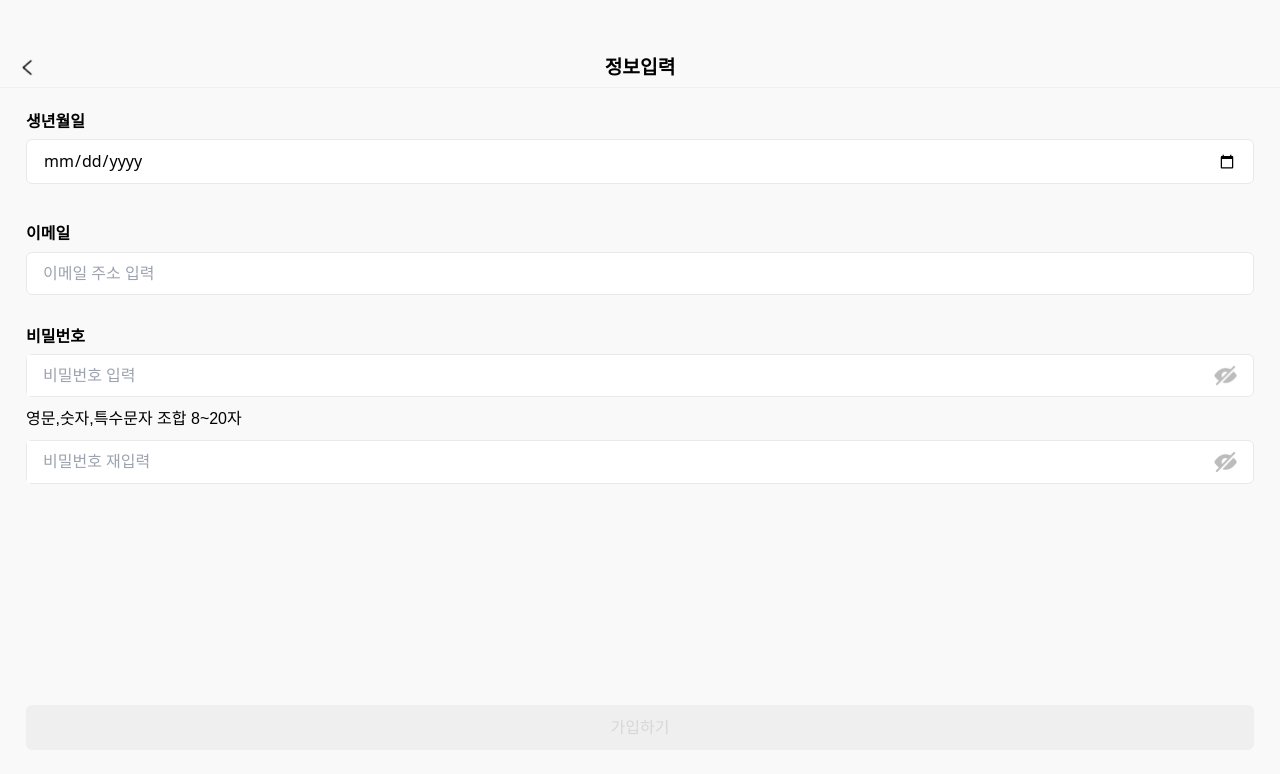
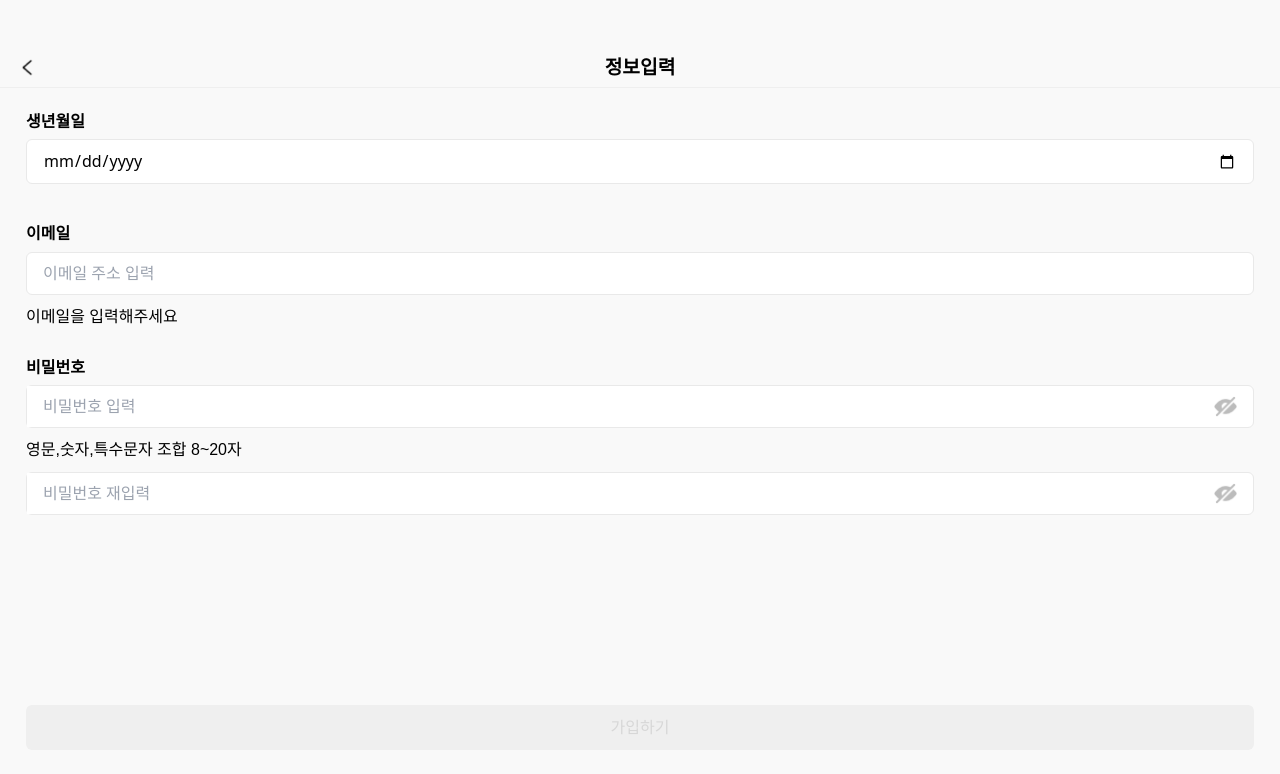
Before and after one commit to aingface/next-login-practice, a Next.js app: page /userInfoRegistration in a window 1280 px wide. Shown: the top 774 px of the page. Built offline with nearby package versions, Linux system fonts and the light colour scheme.

Commit message:
add: 이메일 입력 값에 따라 알맞은 문구 렌더링

```diff
--- a/src/components/userInfoRegistration/EmailInput.tsx
+++ b/src/components/userInfoRegistration/EmailInput.tsx
@@ -6,6 +6,7 @@ interface InputFieldProps {
 
 interface TextProps {
   fontWeight?: number | string;
+  color?: string;
 }
 
 interface EmailInputProps {
@@ -25,10 +26,12 @@ function EmailInput({
 
   const renderIsEmailValid = () => {
     if (isEmailValid === undefined || email.length <= 0) {
-      return <></>;
+      return <Text color={themes.colors.Black01}>{'이메일을 입력해주세요'}</Text>;
+    } else if (isEmailValid === true) {
+      return <Text color={themes.colors.PrimaryPurple09}>{'이메일 형식이 올바릅니다.'}</Text>;
     }
 
-    return <Text color={themes.colors.Red}>{'비밀번호가 일치하지 않습니다.'}</Text>;
+    return <Text color={themes.colors.Red}>{'이메일 형식이 맞지 않습니다.'}</Text>;
   };
 
   return (
@@ -54,13 +57,13 @@ const EmailWrapper = styled.div`
   width: 100%;
   padding: 2rem 1.625rem 0;
 `;
+
 const EmailInputFieldWrapper = styled.div`
   display: flex;
-  flex-direction: row;
+  flex-direction: column;
   gap: 0.75rem;
   padding: 0.5rem 0;
   width: 100%;
-  align-items: center;
 `;
 
 const InputField = styled.input<InputFieldProps>`
@@ -77,4 +80,5 @@ const Text = styled.span<TextProps>`
   font-size: 1rem;
   font-weight: ${(props) => props.fontWeight};
   font-family: Apple SD Gothic Neo, sans-serif;
+  color: ${(props) => (props.color === undefined ? props.theme.colors.Black : props.color)};
 `;
```
